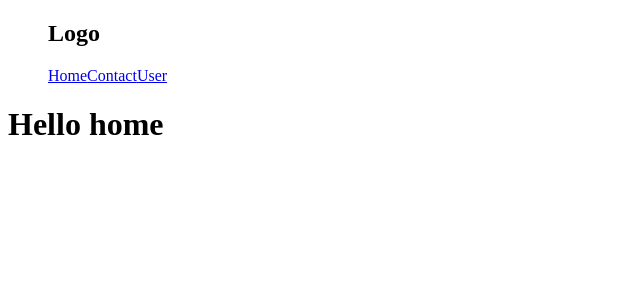
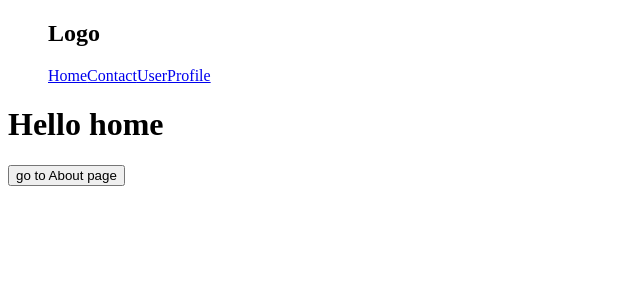
Before and after one commit to omarfarukesham/nextjs_personal_learning, a Next.js app: page / in a window 1280 px wide. Shown: the top 300 px of the page, without its empty margins (0-640 px from the left). Built offline with nearby package versions, Linux system fonts and the light colour scheme.

Commit message:
feat: useRouter, navigation router, link has been practise

```diff
--- a/app/component/Navbar.jsx
+++ b/app/component/Navbar.jsx
@@ -17,6 +17,9 @@ const Navbar = () => {
             <Link className='link' href='/about/user'>
                 User
             </Link>
+            <Link className='link' href='/profile'>
+                Profile
+            </Link>
            </div>
         </ul>
     </nav>
--- a/app/page.js
+++ b/app/page.js
@@ -1,10 +1,16 @@
+"use client"
+
 import React from 'react'
-
+import { useRouter } from 'next/navigation'
 
 export default function Home() {
+  const router = useRouter()
   return (
    <>
    <h1 className='text-2xl bg-black text-yellow-200'>Hello home</h1>
+   <button className='border p-2 m-2 bg-black text-white' onClick={()=> router.push('about')}>
+        go to About page
+   </button>
    </>
   )
 }
```
Also changed, not shown: app/(auth)/login/page.js (added, +9 -0 lines), app/(auth)/register/page.js (added, +9 -0 lines), app/navbar.js (deleted, +0 -10 lines), app/profile/page.js (added, +9 -0 lines).
